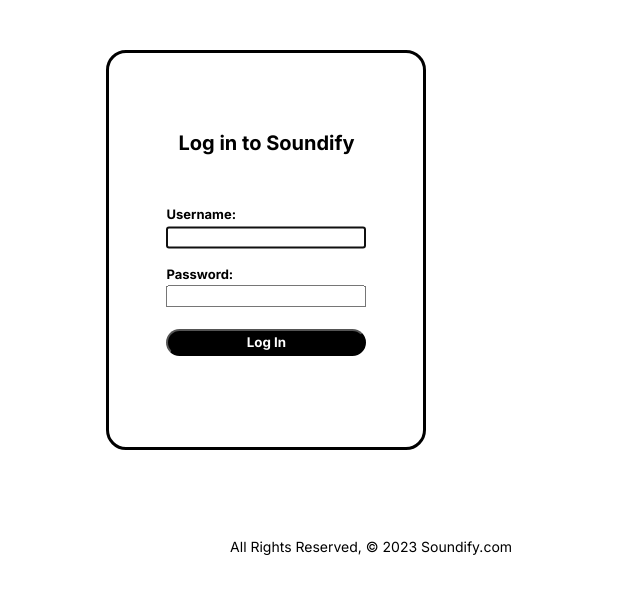
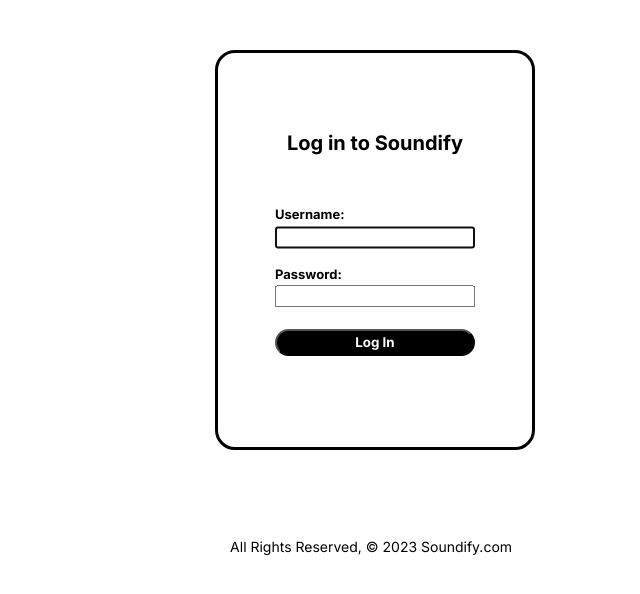
Before and after one commit to seanh101/Soundify, a Django app: page /accounts/login/?next=/songs/1/delete in a window 1280 px wide. Shown: the part 100-694 px from the top of the page, without its empty margins (265-905 px from the left). Run offline with Django 4.2, Linux system fonts and the light colour scheme.

Commit message:
center login and signup pages Co-authored-by: Ian Abbene <ianabbene@gmail.com>

```diff
--- a/main_app/static/css/marley.css
+++ b/main_app/static/css/marley.css
@@ -23,7 +23,6 @@
     overflow-y: hidden;
     margin: auto;
     position: relative;
-    right: 9.2%;
 }
 
 .login-input-field-container {
@@ -97,7 +96,7 @@
     overflow-y: hidden;
     margin: auto;
     position: relative;
-    right: 9.2%;
+    /* right: 9.2%; */
 }
 
 .signup-title-div {
```
